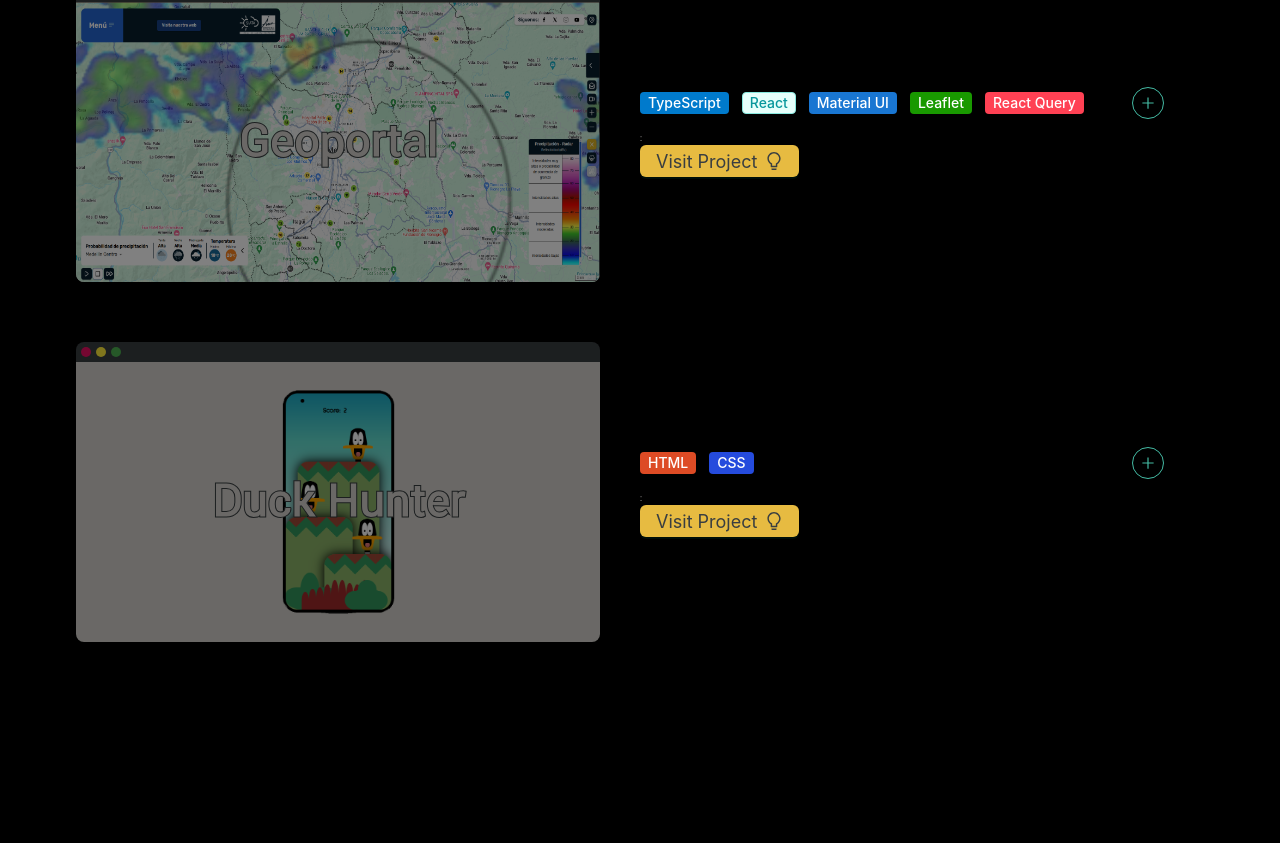
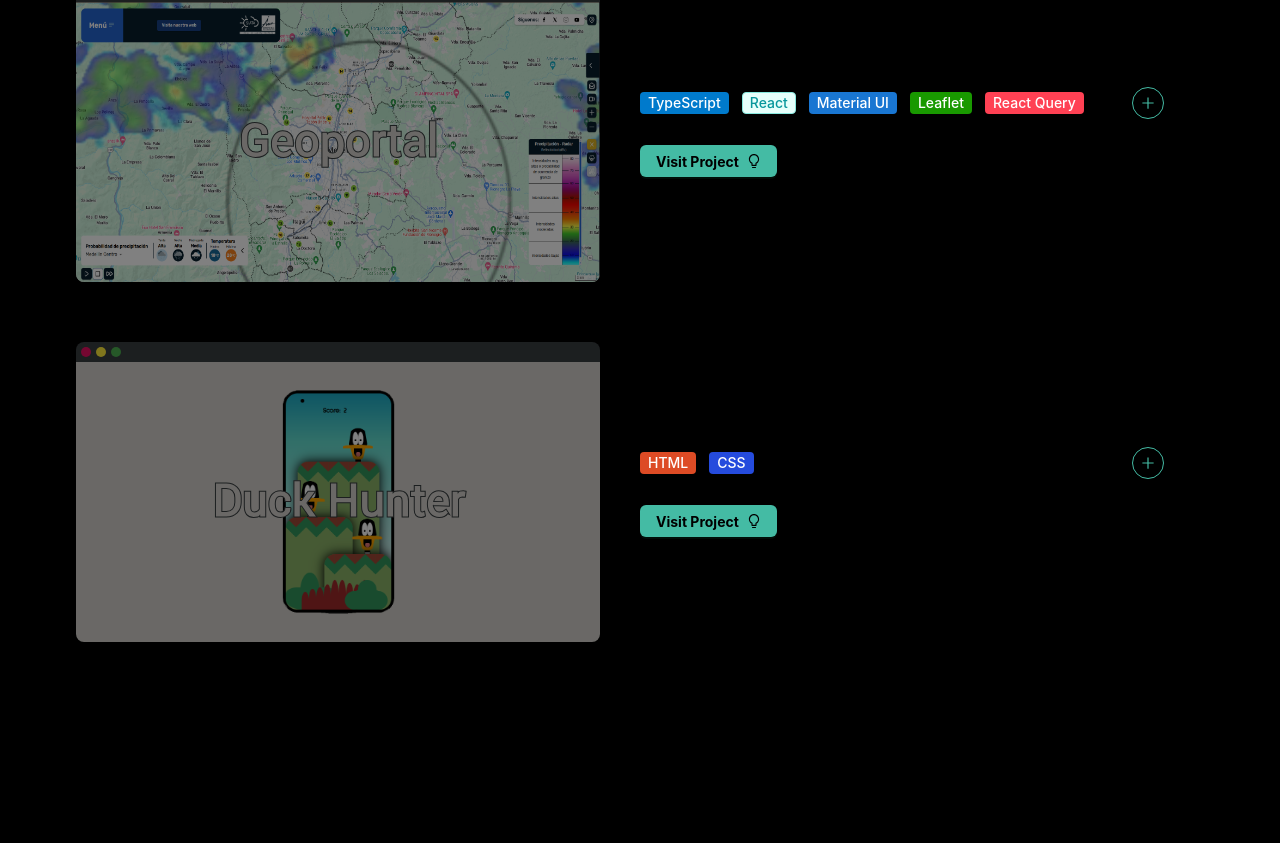
Before and after one commit to garzonsergio/garzonsergio.github.io, a React (Vite) app: page / in a window 1280 px wide. Shown: the part 858-1701 px from the top of the page. Built offline with nearby package versions, Linux system fonts and the light colour scheme; a web font is replaced by a local one.

Commit message:
Fix:Improve the design of projects

```diff
--- a/src/App.tsx
+++ b/src/App.tsx
@@ -12,7 +12,6 @@ function App() {
       <ConfigProvider theme={{
         token: {
           colorPrimary: "#44bba4ff",
-
         }
       }}>
         <Header />
--- a/src/components/ProjectPreview/ProjectPreview.module.css
+++ b/src/components/ProjectPreview/ProjectPreview.module.css
@@ -87,7 +87,7 @@
   gap: 0.5rem;
 }
 .info p {
-  font-size: 2.5rem;
+  font-size: 2rem;
   max-width: calc(26.2rem * 2);
   text-align: justify;
   text-justify: inter-word;
@@ -110,7 +110,7 @@
 
 .description.show {
   opacity: 1;
-  max-height: 200px; /* Adjust based on your content */
+  max-height: 250px; /* Adjust based on your content */
 }
 /* --onyx: #393e41ff;
   --timberwolf: #d3d0cbff;
--- a/src/components/ProjectPreview/ProjectPreview.tsx
+++ b/src/components/ProjectPreview/ProjectPreview.tsx
@@ -50,7 +50,7 @@ export function ProjectPreview({ style, imageUrl, backgroundSize = "100% 100%",
                 </div>
                 <br />
 
-                <p className={`${styles.description} ${showDescription ? styles.show : ''}`}>{description}</p> : <></>
+                <p className={`${styles.description} ${showDescription ? styles.show : ''}`}>{description}</p> <></>
 
                 <br />
                 <div className={styles.buttons}>
@@ -60,7 +60,8 @@ export function ProjectPreview({ style, imageUrl, backgroundSize = "100% 100%",
                         iconPosition="end"
                         href={href}
                         target="_blank"
-                        style={{ backgroundColor: `var(--maize-crayola)`, color: `var(--onyx)`, fontSize: "1.8rem" }}>
+                        style={{ textDecoration: 'none', color: `black`, fontWeight: 'bold' }}
+                    >
                         Visit Project
                     </Button>
                 </div>
```
